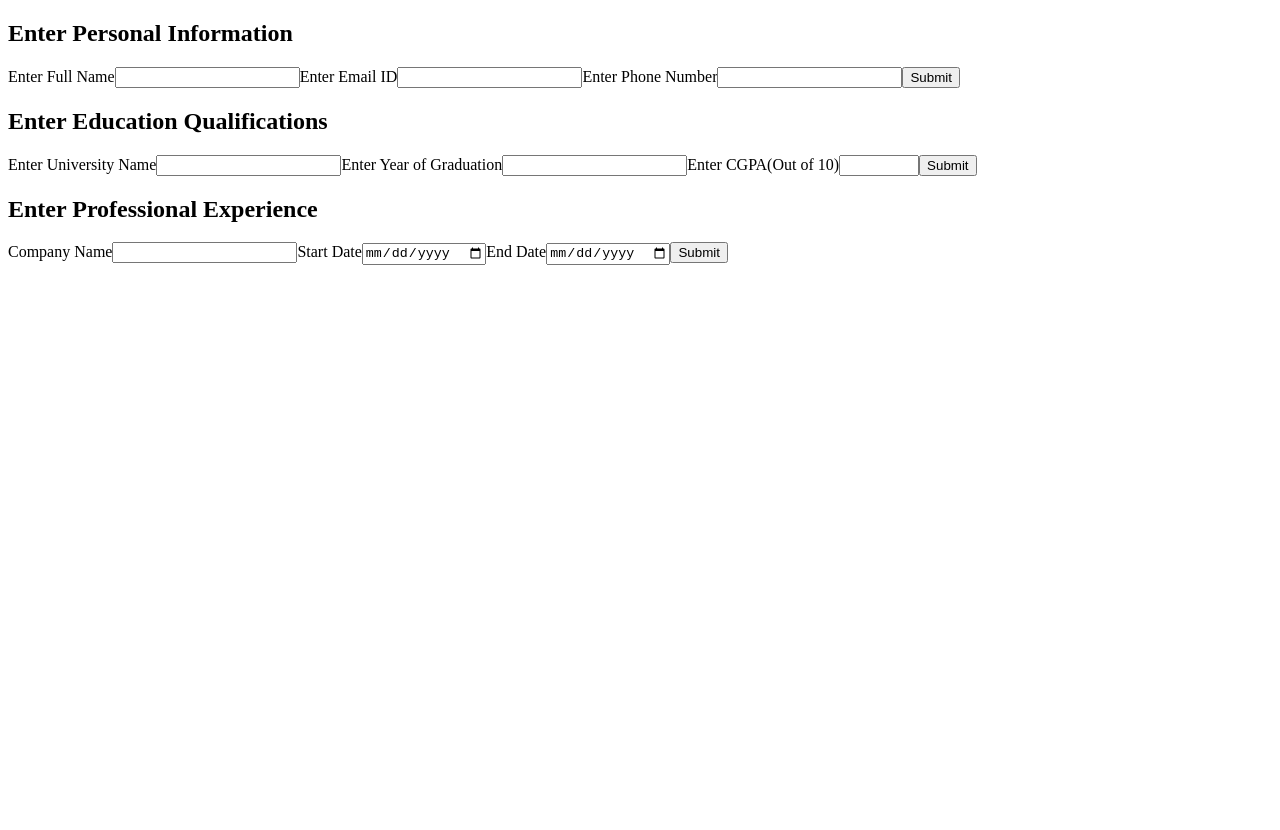
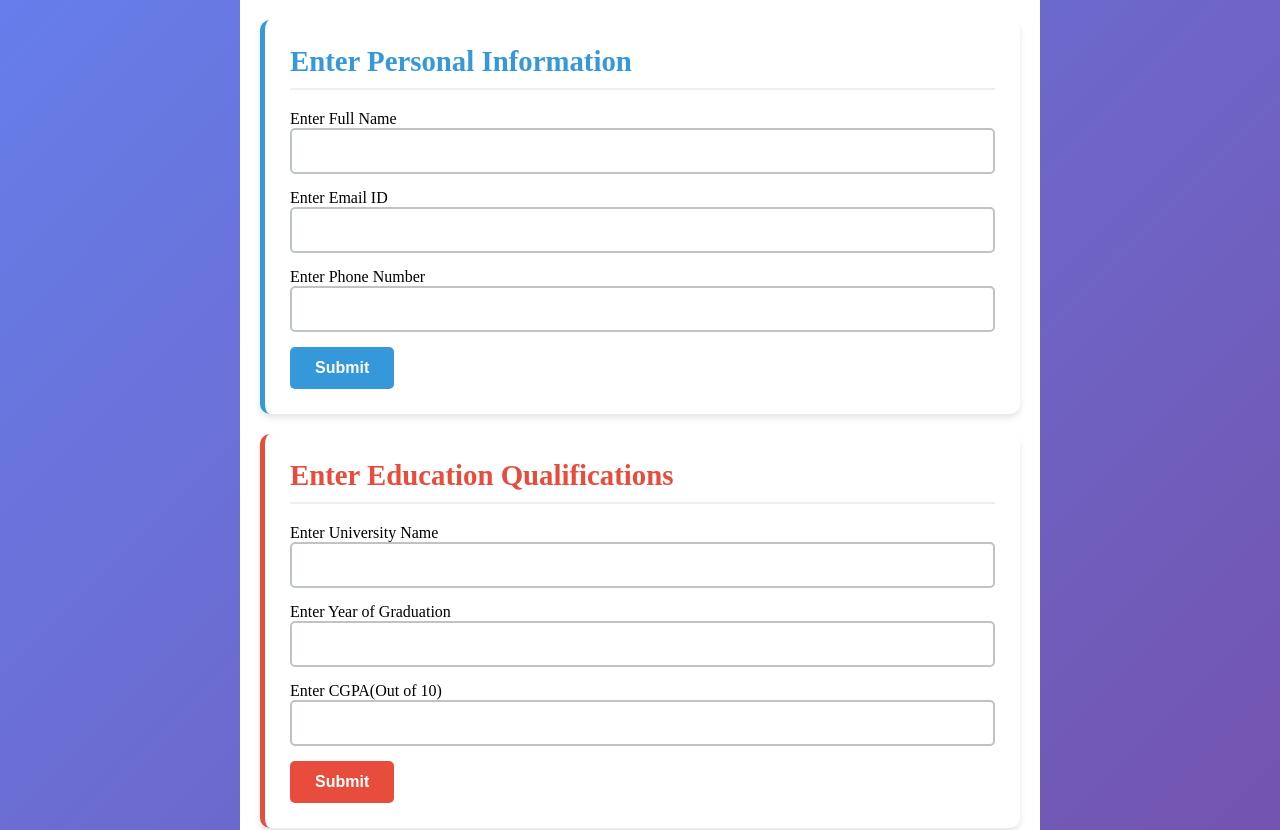
Before and after one commit to avanish1207/cv-application, a React (Vite) app: page / in a window 1280 px wide. Shown: the top 830 px of the page. Before the commit the page ends 800 px from the top, so only its background shows below. Built offline with nearby package versions, Linux system fonts and the light colour scheme.

Commit message:
added styling to all components

```diff
--- a/src/App.css
+++ b/src/App.css
@@ -0,0 +1,13 @@
+.cv-container {
+  max-width: 800px;
+  margin: 0 auto;
+  padding: 20px;
+  font-family: 'Times New Roman', serif;
+  background-color: #ffffff;
+  min-height: 100vh;
+  color: #000;
+}
+
+.cv-container h1 {
+  display: none; /* Hide main title in resume view */
+}
--- a/src/App.jsx
+++ b/src/App.jsx
@@ -5,11 +5,12 @@ import Experience from './components/Experience'
 
 function App() {
   return(
-    <>
-    <PersonalInfo />
-    <Education />
-    <Experience />
-    </>
+    <div className="cv-container">
+      <h1>My CV Application</h1>
+      <PersonalInfo />
+      <Education />
+      <Experience />
+    </div>
   );
 }
 
--- a/src/components/Education.css
+++ b/src/components/Education.css
@@ -0,0 +1,104 @@
+.education {
+  background-color: white;
+  border-radius: 10px;
+  padding: 25px;
+  margin-bottom: 20px;
+  box-shadow: 0 4px 6px rgba(0,0,0,0.1);
+  border-left: 5px solid #e74c3c;
+}
+
+.education h2 {
+  color: #e74c3c;
+  margin-bottom: 20px;
+  font-size: 1.8rem;
+  border-bottom: 2px solid #ecf0f1;
+  padding-bottom: 10px;
+}
+
+.education input {
+  width: 100%;
+  padding: 12px;
+  margin-bottom: 15px;
+  border: 2px solid #bdc3c7;
+  border-radius: 5px;
+  font-size: 16px;
+  transition: border-color 0.3s;
+}
+
+.education input:focus {
+  outline: none;
+  border-color: #e74c3c;
+}
+
+.education button {
+  background-color: #e74c3c;
+  color: white;
+  padding: 12px 25px;
+  border: none;
+  border-radius: 5px;
+  font-size: 16px;
+  cursor: pointer;
+  font-weight: bold;
+}
+
+.education button:hover {
+  background-color: #c0392b;
+}
+
+.education p {
+  font-size: 16px;
+  margin-bottom: 10px;
+  color: #2c3e50;
+}
+
+.education strong {
+  color: #34495e;
+}
+
+/* CV Display Mode Styles */
+/* Resume Display Mode */
+.education-display {
+  background-color: white;
+  text-align: left;
+  padding: 20px 0;
+  margin-bottom: 30px;
+  border-bottom: 1px solid #000;
+}
+
+.education-display h3 {
+  font-size: 1.5rem;
+  font-weight: bold;
+  color: #000;
+  margin-bottom: 15px;
+  font-family: 'Times New Roman', serif;
+  text-transform: uppercase;
+}
+
+.education-display .institution {
+  font-size: 1.2rem;
+  font-weight: bold;
+  color: #000;
+  margin-bottom: 5px;
+}
+
+.education-display .details {
+  font-size: 1rem;
+  color: #000;
+  margin: 5px 0;
+  line-height: 1.5;
+}
+
+.education-display .edit-btn {
+  background: none;
+  border: none;
+  color: #000;
+  cursor: pointer;
+  font-size: 0.9rem;
+  font-style: italic;
+  text-decoration: underline;
+  margin-top: 10px;
+}
+
+.education-display .edit-btn:hover {
+  color: #666;
+}
--- a/src/components/Education.jsx
+++ b/src/components/Education.jsx
@@ -33,7 +33,7 @@ function Education(){
         <div>
             {
                 editing?(
-                    <div>
+                    <div className="education">
                         <h2>Enter Education Qualifications</h2>
                         <label htmlFor="college">Enter University Name</label>
                         <input type="text" id="college" name="college" value={text.college} onChange={handleChange}/>
@@ -44,11 +44,12 @@ function Education(){
                         <button onClick={handleSubmit}>Submit</button>
                     </div>
                 ):(
-                    <div>
-                        <div>{display.college}</div>
-                        <div>{display.year}</div>
-                        <div>{display.cgpa}</div>
-                        <button onClick={handleEdit}>Edit</button>
+                    <div className="education-display">
+                        <h3>Education</h3>
+                        <div className="institution">{display.college}</div>
+                        <div className="details">{display.year}</div>
+                        <div className="details">{display.cgpa}</div>
+                        <button className="edit-btn" onClick={handleEdit}>Edit</button>
                     </div>
                 )
             }
--- a/src/components/Experience.css
+++ b/src/components/Experience.css
@@ -0,0 +1,104 @@
+.experience {
+  background-color: white;
+  border-radius: 10px;
+  padding: 25px;
+  margin-bottom: 20px;
+  box-shadow: 0 4px 6px rgba(0,0,0,0.1);
+  border-left: 5px solid #27ae60;
+}
+
+.experience h2 {
+  color: #27ae60;
+  margin-bottom: 20px;
+  font-size: 1.8rem;
+  border-bottom: 2px solid #ecf0f1;
+  padding-bottom: 10px;
+}
+
+.experience input {
+  width: 100%;
+  padding: 12px;
+  margin-bottom: 15px;
+  border: 2px solid #bdc3c7;
+  border-radius: 5px;
+  font-size: 16px;
+  transition: border-color 0.3s;
+}
+
+.experience input:focus {
+  outline: none;
+  border-color: #27ae60;
+}
+
+.experience button {
+  background-color: #27ae60;
+  color: white;
+  padding: 12px 25px;
+  border: none;
+  border-radius: 5px;
+  font-size: 16px;
+  cursor: pointer;
+  font-weight: bold;
+}
+
+.experience button:hover {
+  background-color: #229954;
+}
+
+.experience p {
+  font-size: 16px;
+  margin-bottom: 10px;
+  color: #2c3e50;
+}
+
+.experience strong {
+  color: #34495e;
+}
+
+/* CV Display Mode Styles */
+/* Resume Display Mode */
+.experience-display {
+  background-color: white;
+  text-align: left;
+  padding: 20px 0;
+  margin-bottom: 30px;
+  border-bottom: 1px solid #000;
+}
+
+.experience-display h3 {
+  font-size: 1.5rem;
+  font-weight: bold;
+  color: #000;
+  margin-bottom: 15px;
+  font-family: 'Times New Roman', serif;
+  text-transform: uppercase;
+}
+
+.experience-display .company {
+  font-size: 1.2rem;
+  font-weight: bold;
+  color: #000;
+  margin-bottom: 5px;
+}
+
+.experience-display .details {
+  font-size: 1rem;
+  color: #000;
+  margin: 5px 0;
+  line-height: 1.5;
+}
+
+.experience-display .edit-btn {
+  background: none;
+  border: none;
+  color: #000;
+  cursor: pointer;
+  font-size: 0.9rem;
+  font-style: italic;
+  text-decoration: underline;
+  margin-top: 10px;
+}
+
+.experience-display .edit-btn:hover {
+  color: #666;
+}
--- a/src/components/Experience.jsx
+++ b/src/components/Experience.jsx
@@ -32,7 +32,7 @@ function Experience(){
         <div>
             {
                 editing ? (
-                    <div>
+                    <div className="experience">
                         <h2>Enter Professional Experience</h2>
                         <label htmlFor="company">Company Name</label>
                         <input type="text" id="company" name="company" value={text.company} onChange={handleChange}/>
@@ -43,11 +43,12 @@ function Experience(){
                         <button onClick={handleSubmit}>Submit</button>
                     </div>
                 ):(
-                    <div>
-                        <div>{display.company}</div>
-                        <div>{display.startDate}</div>
-                        <div>{display.endDate}</div>
-                        <button onClick={handleEdit}>Edit</button>
+                    <div className="experience-display">
+                        <h3>Experience</h3>
+                        <div className="company">{display.company}</div>
+                        <div className="details">{display.startDate}</div>
+                        <div className="details">{display.endDate}</div>
+                        <button className="edit-btn" onClick={handleEdit}>Edit</button>
                     </div>
                 )
             }
--- a/src/components/PersonalInfo.css
+++ b/src/components/PersonalInfo.css
@@ -0,0 +1,98 @@
+.personal-info {
+  background-color: white;
+  border-radius: 10px;
+  padding: 25px;
+  margin-bottom: 20px;
+  box-shadow: 0 4px 6px rgba(0,0,0,0.1);
+  border-left: 5px solid #3498db;
+}
+
+.personal-info h2 {
+  color: #3498db;
+  margin-bottom: 20px;
+  font-size: 1.8rem;
+  border-bottom: 2px solid #ecf0f1;
+  padding-bottom: 10px;
+}
+
+.personal-info input {
+  width: 100%;
+  padding: 12px;
+  margin-bottom: 15px;
+  border: 2px solid #bdc3c7;
+  border-radius: 5px;
+  font-size: 16px;
+  transition: border-color 0.3s;
+}
+
+.personal-info input:focus {
+  outline: none;
+  border-color: #3498db;
+}
+
+.personal-info button {
+  background-color: #3498db;
+  color: white;
+  padding: 12px 25px;
+  border: none;
+  border-radius: 5px;
+  font-size: 16px;
+  cursor: pointer;
+  font-weight: bold;
+}
+
+.personal-info button:hover {
+  background-color: #2980b9;
+}
+
+.personal-info p {
+  font-size: 16px;
+  margin-bottom: 10px;
+  color: #2c3e50;
+}
+
+.personal-info strong {
+  color: #34495e;
+}
+
+/* CV Display Mode Styles */
+/* Resume Display Mode */
+.personal-info-display {
+  background-color: white;
+  text-align: center;
+  padding: 30px 0;
+  margin-bottom: 40px;
+  border-bottom: 2px solid #000;
+}
+
+.personal-info-display .name {
+  font-size: 3rem;
+  font-weight: bold;
+  text-decoration: underline;
+  margin-bottom: 20px;
+  color: #000;
+  font-family: 'Times New Roman', serif;
+}
+
+.personal-info-display .contact-info {
+  font-size: 1.1rem;
+  margin: 8px 0;
+  color: #000;
+  font-family: 'Times New Roman', serif;
+}
+
+.personal-info-display .edit-btn {
+  background: none;
+  border: 1px solid #000;
+  color: #000;
+  cursor: pointer;
+  font-size: 0.9rem;
+  padding: 5px 15px;
+  margin-top: 15px;
+  font-family: 'Times New Roman', serif;
+}
+
+.personal-info-display .edit-btn:hover {
+  background-color: #000;
+  color: white;
+}
--- a/src/components/PersonalInfo.jsx
+++ b/src/components/PersonalInfo.jsx
@@ -32,7 +32,7 @@ function PersonalInfo(){
         <div>
             {
                 editing ? (
-                    <div>
+                    <div className="personal-info">
                         <h2>Enter Personal Information</h2>
                         <label htmlFor="name">Enter Full Name</label>
                         <input type="text" id="name" value={text.name} name="name" onChange={handleChange}/>
@@ -44,11 +44,11 @@ function PersonalInfo(){
                     </div>
                 ):
                 (
-                    <div>
-                        <div>{display.name}</div>
-                        <div>{display.email}</div>
-                        <div>{display.phone}</div>
-                        <button onClick={handleEdit}>Edit</button>
+                    <div className="personal-info-display">
+                        <div className="name">{display.name}</div>
+                        <div className="contact-info">{display.email}</div>
+                        <div className="contact-info">{display.phone}</div>
+                        <button className="edit-btn" onClick={handleEdit}>Edit</button>
                     </div>
                 )
             }
--- a/src/index.css
+++ b/src/index.css
@@ -1,68 +1,14 @@
-/* :root {
-  font-family: system-ui, Avenir, Helvetica, Arial, sans-serif;
-  line-height: 1.5;
-  font-weight: 400;
-
-  color-scheme: light dark;
-  color: rgba(255, 255, 255, 0.87);
-  background-color: #242424;
-
-  font-synthesis: none;
-  text-rendering: optimizeLegibility;
-  -webkit-font-smoothing: antialiased;
-  -moz-osx-font-smoothing: grayscale;
-}
-
-a {
-  font-weight: 500;
-  color: #646cff;
-  text-decoration: inherit;
-}
-a:hover {
-  color: #535bf2;
+* {
+  margin: 0;
+  padding: 0;
+  box-sizing: border-box;
 }
 
 body {
   margin: 0;
-  display: flex;
-  place-items: center;
-  min-width: 320px;
+  font-family: 'Arial', sans-serif;
+  -webkit-font-smoothing: antialiased;
+  -moz-osx-font-smoothing: grayscale;
+  background: linear-gradient(135deg, #667eea 0%, #764ba2 100%);
   min-height: 100vh;
 }
-
-h1 {
-  font-size: 3.2em;
-  line-height: 1.1;
-}
-
-button {
-  border-radius: 8px;
-  border: 1px solid transparent;
-  padding: 0.6em 1.2em;
-  font-size: 1em;
-  font-weight: 500;
-  font-family: inherit;
-  background-color: #1a1a1a;
-  cursor: pointer;
-  transition: border-color 0.25s;
-}
-button:hover {
-  border-color: #646cff;
-}
-button:focus,
-button:focus-visible {
-  outline: 4px auto -webkit-focus-ring-color;
-}
-
-@media (prefers-color-scheme: light) {
-  :root {
-    color: #213547;
-    background-color: #ffffff;
-  }
-  a:hover {
-    color: #747bff;
-  }
-  button {
-    background-color: #f9f9f9;
-  }
-} */
```
